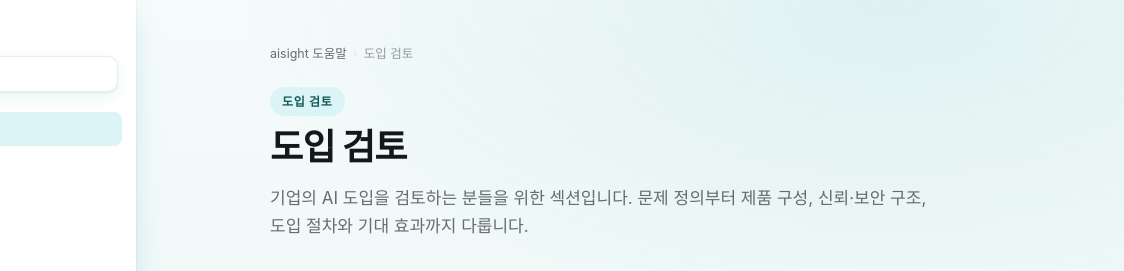
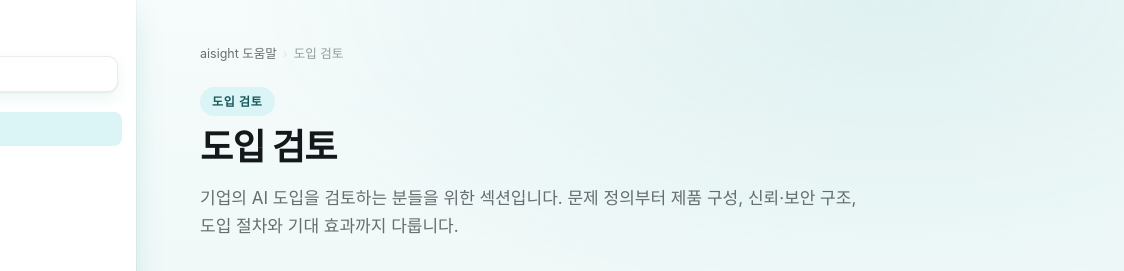
Before and after one commit to zhzns0204-bot/aisight-docs, a plain HTML site: page a.html in a window 1280 px wide. Shown: the top 271 px of the page, 156-1280 px from the left. Drawn offline with Linux system fonts and the light colour scheme; a web font is replaced by a local one.

Commit message:
콘텐츠 영역 폭 확대로 여백 축소

```diff
--- a/assets/style.css
+++ b/assets/style.css
@@ -139,9 +139,9 @@
   /* ---------- main content ---------- */
   main { min-width: 0; }
   .content { max-width: 100%; padding: 44px clamp(20px, 5vw, 72px) 120px; }
-  .doc { max-width: 720px; margin: 0 auto; }
+  .doc { max-width: 860px; margin: 0 auto; }
 
-  .crumbs { display: flex; flex-wrap: wrap; align-items: center; gap: 6px; font-size: 12.5px; color: var(--text-faint); margin-bottom: 22px; max-width: 720px; margin-left: auto; margin-right: auto; }
+  .crumbs { display: flex; flex-wrap: wrap; align-items: center; gap: 6px; font-size: 12.5px; color: var(--text-faint); margin-bottom: 22px; max-width: 860px; margin-left: auto; margin-right: auto; }
   .crumbs a { color: var(--text-muted); text-decoration: none; }
   .crumbs a:hover { color: var(--accent); text-decoration: underline; }
   .crumb-sep { color: var(--border); }
@@ -257,7 +257,7 @@
   .pn-title { font-size: 13.8px; font-weight: 700; }
   .page-nav-spacer { flex: 1; max-width: 48%; }
 
-  .footline { margin-top: 60px; padding-top: 20px; border-top: 1px solid var(--border); font-size: 12.5px; color: var(--text-faint); max-width: 720px; margin-left: auto; margin-right: auto; }
+  .footline { margin-top: 60px; padding-top: 20px; border-top: 1px solid var(--border); font-size: 12.5px; color: var(--text-faint); max-width: 860px; margin-left: auto; margin-right: auto; }
 
   .about-hero { display: flex; flex-direction: column; align-items: flex-start; gap: 16px; margin: 4px 0 24px; }
   .about-hero .lede { margin: 0; }
```
